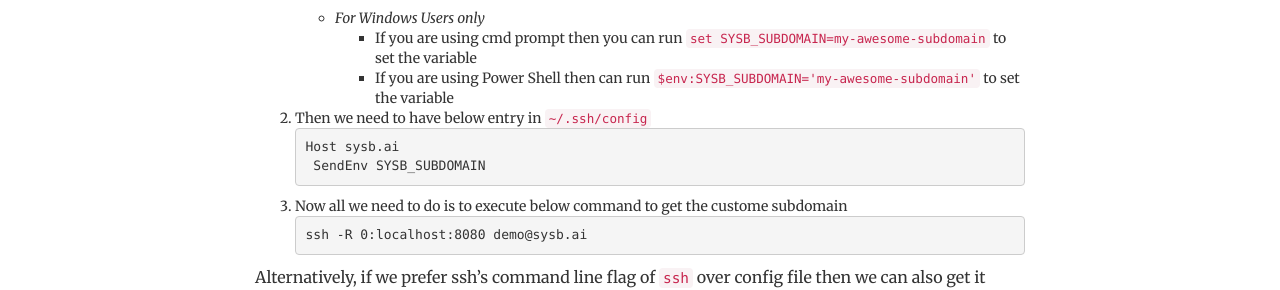
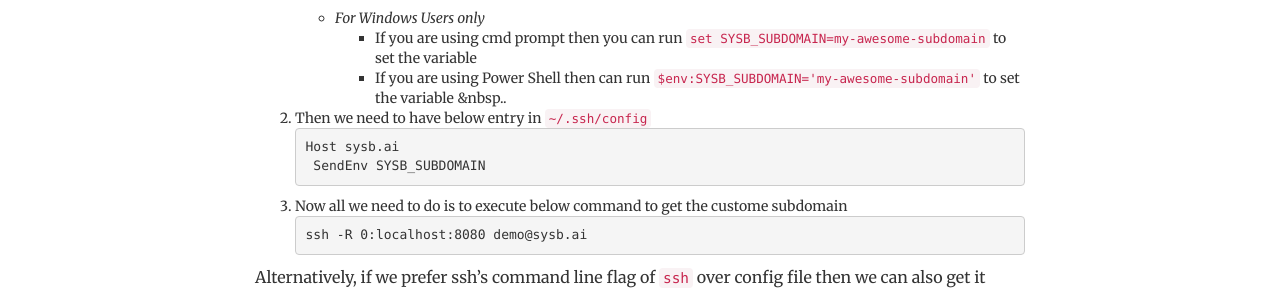
Before and after one commit to usama7628674/sysb.AI, a Jekyll site: the page built from _posts/2020-02-04-how-to-get-static-subdomain.md, in a window 1280 px wide and 900 px high, scrolled down 625 px. Shown: the part 191-481 px from the top of the window. Built offline with Jekyll 4.4.1, drawn with Linux system fonts in a browser that asks for light colours.

Commit message:
few change

````diff
--- a/_posts/2020-02-04-how-to-get-static-subdomain.md
+++ b/_posts/2020-02-04-how-to-get-static-subdomain.md
@@ -13,7 +13,7 @@ export SYSB_SUBDOMAIN=my-awesome-subdomain
     - _For Windows Users only_
         - If you are using cmd prompt then you can run `set SYSB_SUBDOMAIN=my-awesome-subdomain` to set the variable
         - If you are using Power Shell then can run `$env:SYSB_SUBDOMAIN='my-awesome-subdomain'` to set the variable
-&nbsp;
+&nbsp..
 1. Then we need to have below entry in `~/.ssh/config`
 ```
 Host sysb.ai
````
